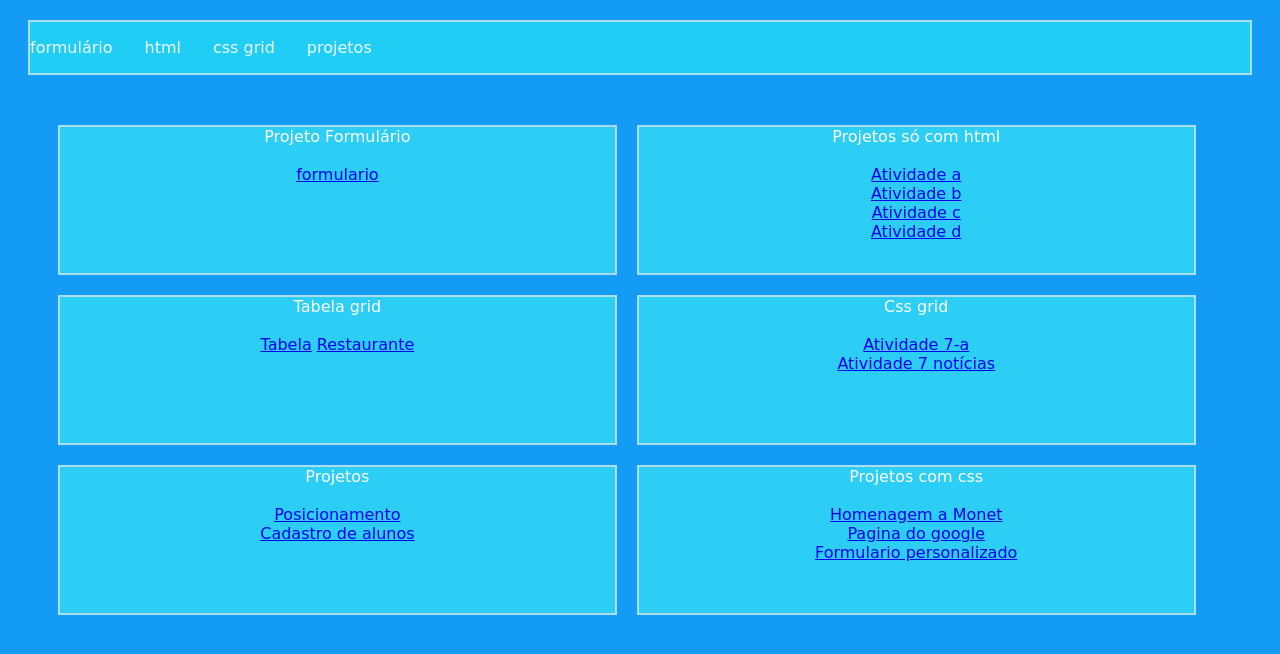
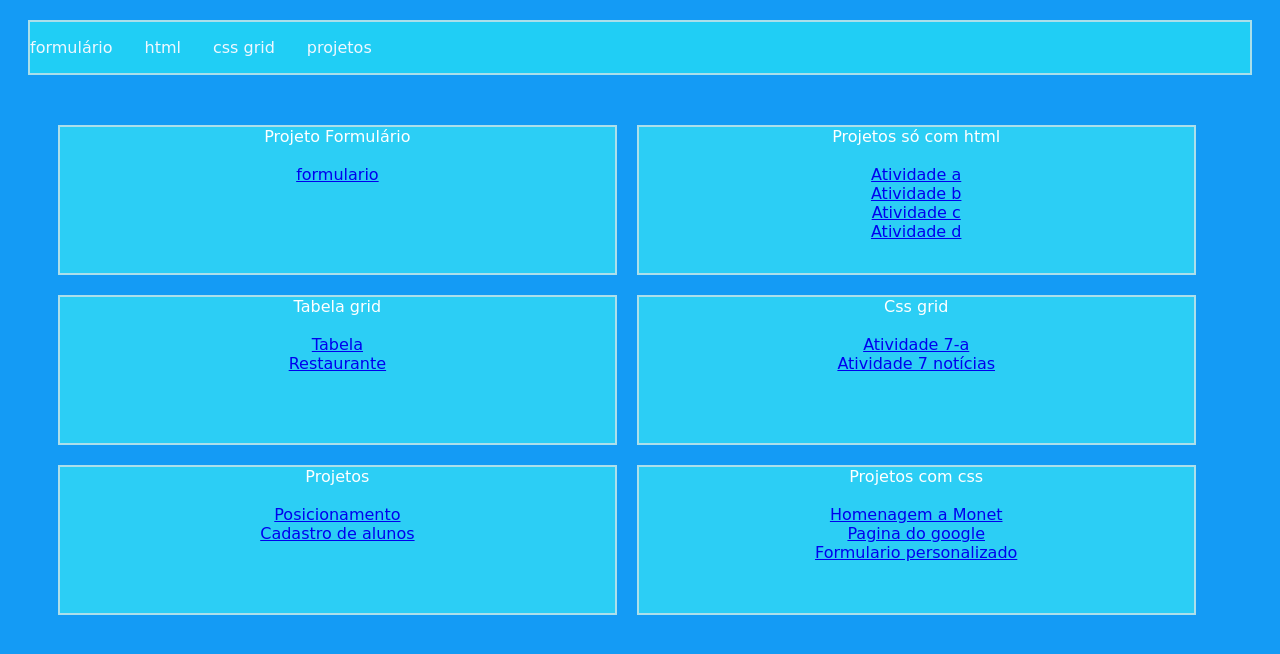
Before and after one commit to felixrai/projet7, a plain HTML site: page index.html in a window 1280 px wide. Drawn offline with Linux system fonts and the light colour scheme.

Commit message:
Update index.html

```diff
--- a/index.html
+++ b/index.html
@@ -27,7 +27,7 @@
                 <a href="https://felixrai.github.io/atividade-d/"> Atividade d </a>
             </center></div>
             <div class="item"><center>Tabela grid <br> <br>
-                <a href=" https://felixrai.github.io/tabela/"> Tabela</a>
+                <a href=" https://felixrai.github.io/tabela/"> Tabela</a> <br>
                 <a href=" https://felixrai.github.io/menu/"> Restaurante</a>
                 </center></div>
             <div class="item"><center>Css grid <br> <br>
```
